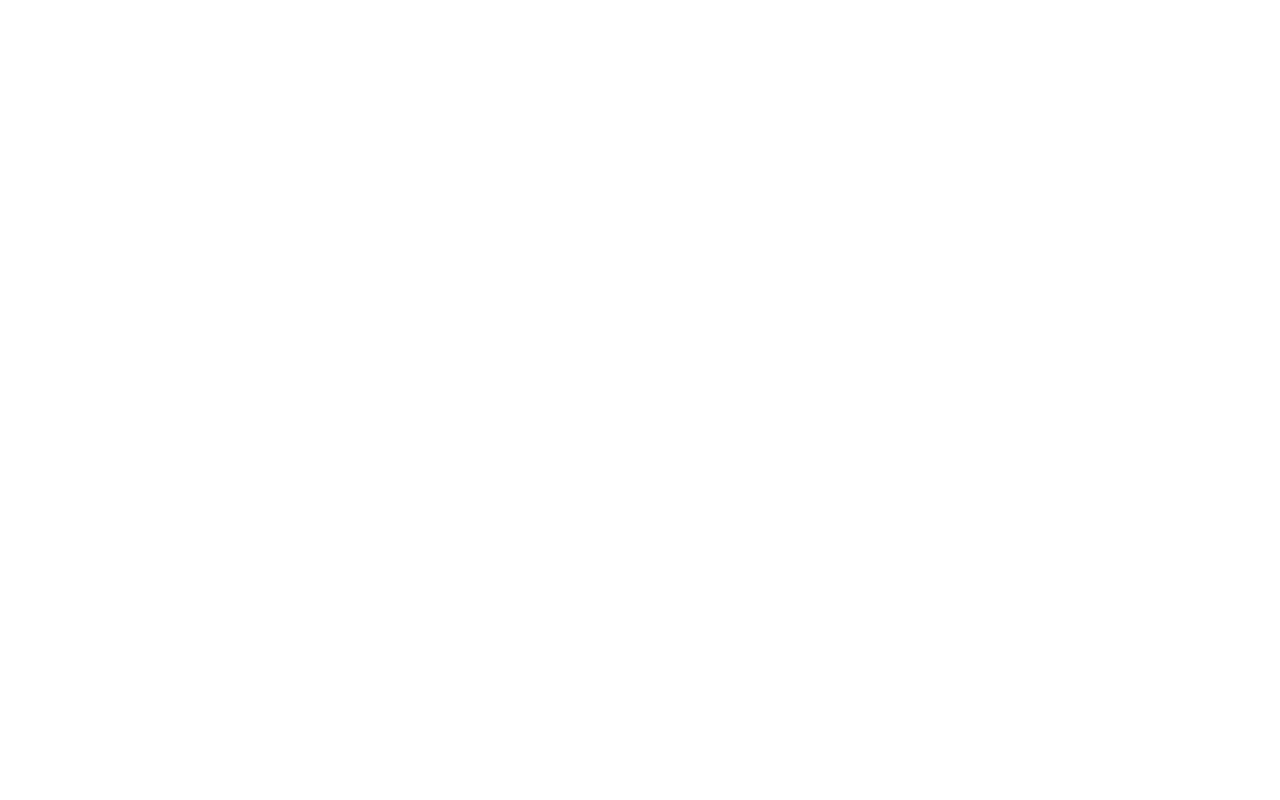
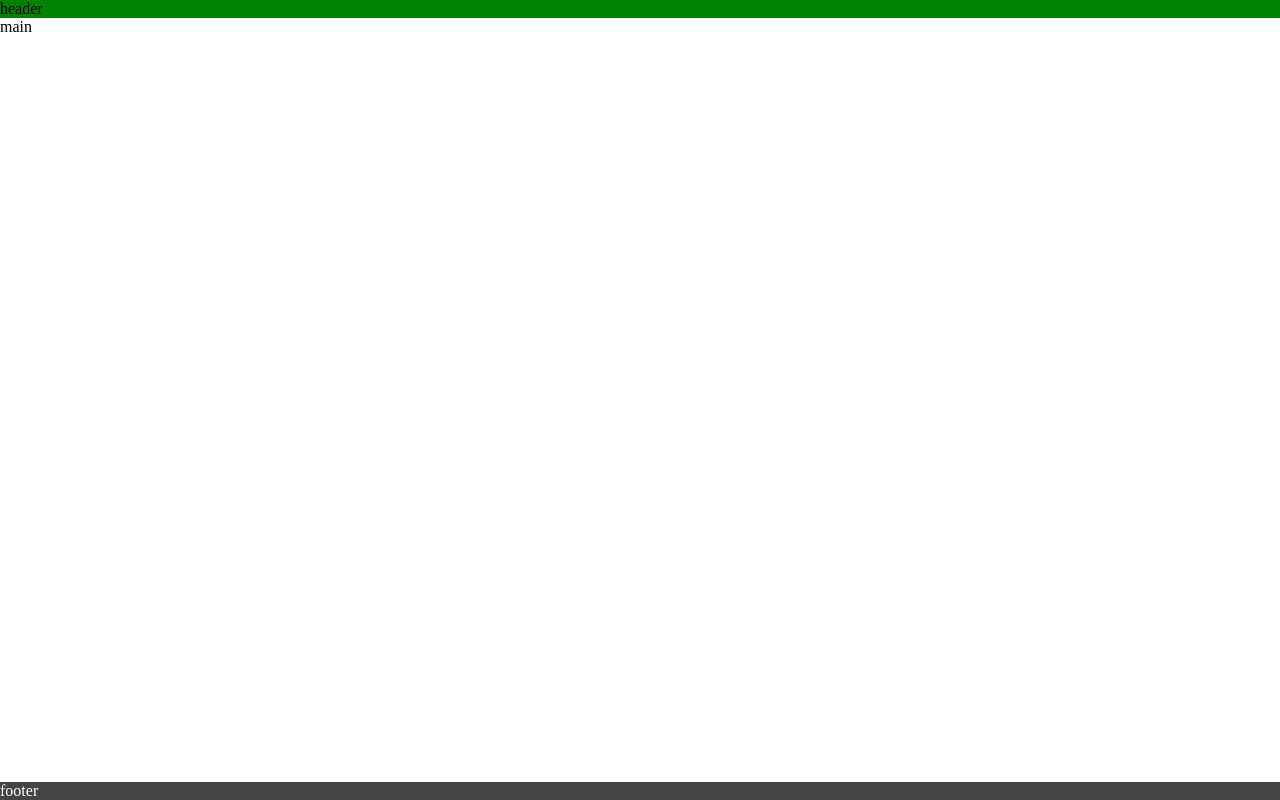
Before and after one commit to goranOlson/poster-shop, a plain HTML site: page index.html in a window 1280 px wide. Drawn offline with Linux system fonts and the light colour scheme.

Commit message:
Created main page layout

```diff
--- a/index.html
+++ b/index.html
@@ -4,8 +4,11 @@
     <meta charset="UTF-8">
     <meta name="viewport" content="width=device-width, initial-scale=1.0">
     <title>Poster-Shop</title>
+    <link rel="stylesheet" href="styles.css">
 </head>
 <body>
-
+    <header>header</header>
+    <main>main</main>
+    <footer>footer</footer>
 </body>
 </html>
--- a/styles.css
+++ b/styles.css
@@ -0,0 +1,20 @@
+body {
+    min-height: 100vh;
+    margin: 0;
+    display: flex;
+    flex-direction: column;
+}
+
+header {
+    background-color: rgb(1, 131, 1);
+
+
+}
+ main {
+    flex: 1 0 100%;  /* fill page height with main*/
+ }
+
+footer {
+    background-color: #444;
+    color: white;
+}
```
